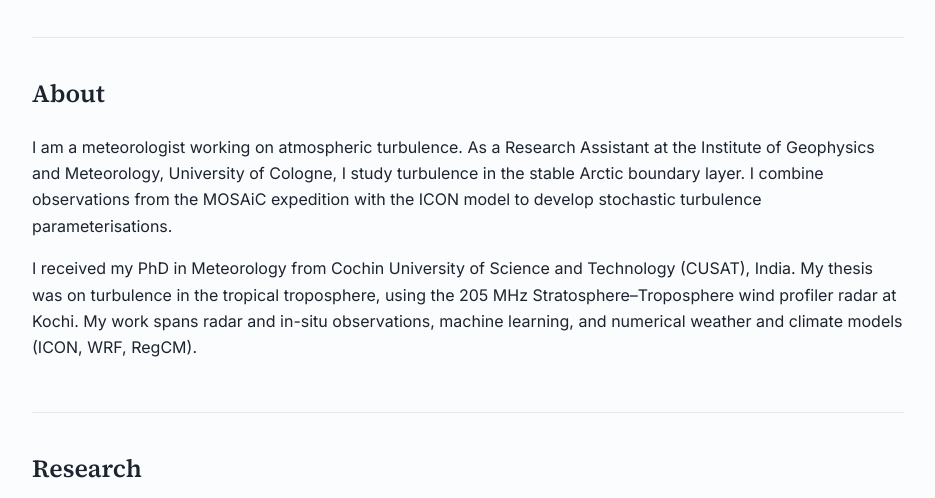
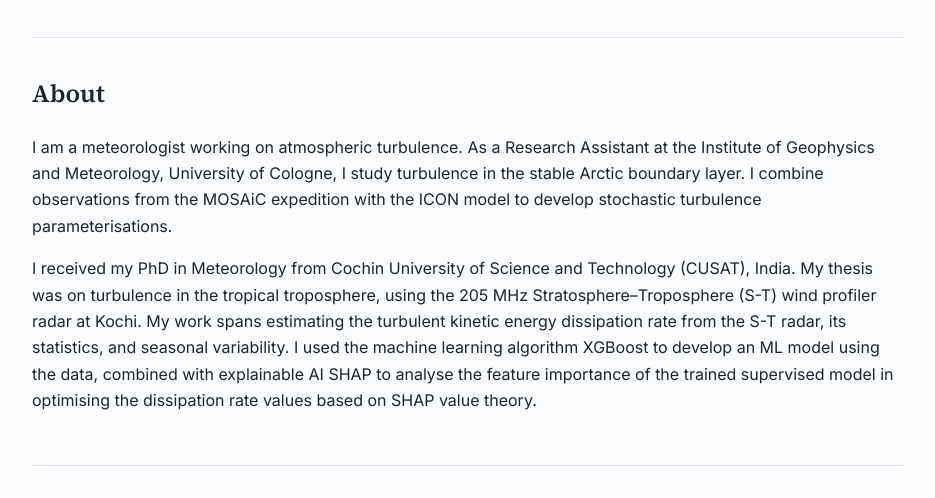
Before and after one commit to ahanakk/ahanakk.github.io, a plain HTML site: page index.html in a window 1280 px wide. Shown: the part 293-791 px from the top of the page, without its empty margins (172-1107 px from the left). Drawn offline with Linux system fonts and the light colour scheme.

Commit message:
Revise PhD research description in About section
Updated the description of PhD research to include details on turbulent kinetic energy dissipation rate and machine learning methods used.

```diff
--- a/index.html
+++ b/index.html
@@ -188,7 +188,7 @@
   <section id="about">
     <h2>About</h2>
     <p>I am a meteorologist working on atmospheric turbulence. As a Research Assistant at the Institute of Geophysics and Meteorology, University of Cologne, I study turbulence in the stable Arctic boundary layer. I combine observations from the MOSAiC expedition with the ICON model to develop stochastic turbulence parameterisations.</p>
-    <p>I received my PhD in Meteorology from Cochin University of Science and Technology (CUSAT), India. My thesis was on turbulence in the tropical troposphere, using the 205&nbsp;MHz Stratosphere–Troposphere wind profiler radar at Kochi. My work spans radar and in-situ observations, machine learning, and numerical weather and climate models (ICON, WRF, RegCM).</p>
+    <p>I received my PhD in Meteorology from Cochin University of Science and Technology (CUSAT), India. My thesis was on turbulence in the tropical troposphere, using the 205&nbsp;MHz Stratosphere–Troposphere (S-T) wind profiler radar at Kochi. My work spans estimating the turbulent kinetic energy dissipation rate from the S-T radar, its statistics, and seasonal variability. I used the machine learning algorithm XGBoost to develop an ML model using the data, combined with explainable AI SHAP to analyse the feature importance of the trained supervised model in optimising the dissipation rate values based on SHAP value theory.</p>
   </section>
 
   <section id="research">
```
